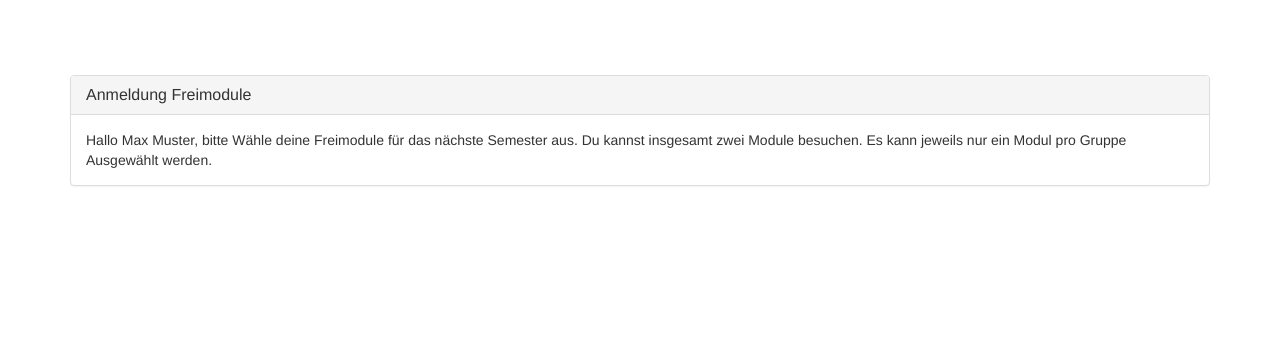
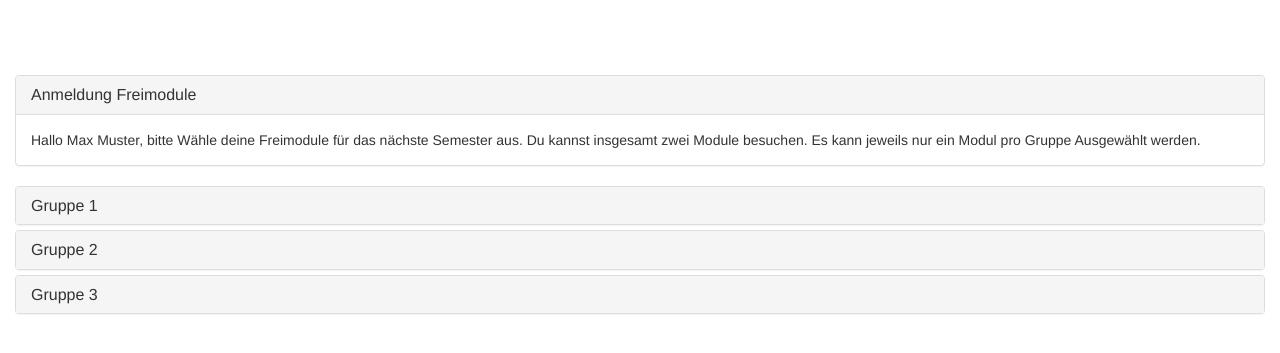
Before and after one commit to ssschift/Codecamp, a PHP site: page / in a window 1280 px wide. Shown: the top 353 px of the page. Run offline with PHP 8.4, Linux system fonts and the light colour scheme; some libraries are stand-ins or nearby versions.

Commit message:
Auto stash before merge of "master" and "origin/master"
Einfügung Accordion
JS Eingebunden

```diff
--- a/index.php
+++ b/index.php
@@ -27,10 +27,10 @@ require_once('system/security.php');
     <link rel="stylesheet" href="css/freimodulwahl.css">
   </head>
   <body>
-  <div class="container">
+    <div class="container-fluid">
       <div class="row">
         <div class="col-xs-12">
-        <div class="panel panel-default uebertitel">
+          <div class="panel panel-default uebertitel"> <!-- Übertitel Panel -->
             <div class="panel-heading">
               <h2 class="panel-title">Anmeldung Freimodule</h2>
             </div>
@@ -38,7 +38,66 @@ require_once('system/security.php');
               Hallo <?php echo $user ?>, bitte Wähle deine Freimodule für das nächste Semester aus. Du kannst insgesamt zwei Module besuchen. Es kann jeweils nur ein Modul pro Gruppe Ausgewählt werden.
             </div>
           </div>
+          <form method="post" role="form"> <!-- Formularbeignn -->
+            <div class="panel-group" id="accordion" role="tablist" aria-multiselectable="true">
+              <div class="panel panel-default">
+                <div class="panel-heading" role="tab" id="überschriftEins">
+                  <h4 class="panel-title">
+                    <a role="button" data-toggle="collapse" data-parent="#accordion" href="#collapseEins" aria-expanded="true" aria-controls"collapseEins">
+                      Gruppe 1
+                    </a>
+                  </h4>
+                </div>
+                <div id="collapseEins" class="panel-collapse collapse" role="tabpanel" aria-labelledby="überschriftEins">
+                  <div class="panel-body">
+                    Radio Button 1 <br>
+                    Radio Button 2 <br>
+                    Radio Button 3 <br>
+                    Radio Button 4 <br>
                   </div>
                 </div>
               </div>
+              <div class="panel panel-default">
+                <div class="panel-heading" role="tab" id="überschriftZwei">
+                  <h4 class="panel-title">
+                    <a class="collapsed" role="button" data-toggle="collapse" data-parent="#accordion" href="#collapseZwei" aria-expanded="false" aria-controls"collapseZwei">
+                      Gruppe 2
+                    </a>
+                  </h4>
+                </div>
+                <div id="collapseZwei" class="panel-collapse collapse" role="tabpanel" aria-labelledby="überschriftZwei">
+                  <div class="panel-body">
+                    Radio Button 1 <br>
+                    Radio Button 2 <br>
+                    Radio Button 3 <br>
+                    Radio Button 4 <br>
+                  </div>
+                </div>
+              </div>
+              <div class="panel panel-default">
+                <div class="panel-heading" role="tab" id="überschriftDrei">
+                  <h4 class="panel-title">
+                    <a class="collapsed" role="button" data-toggle="collapse" data-parent="#accordion" href="#collapseDrei" aria-expanded="false" aria-controls"collapseDrei">
+                      Gruppe 3
+                    </a>
+                  </h4>
+                </div>
+                <div id="collapseDrei" class="panel-collapse collapse" role="tabpanel" aria-labelledby="überschriftDrei">
+                  <div class="panel-body">
+                    Radio Button 1 <br>
+                    Radio Button 2 <br>
+                    Radio Button 3 <br>
+                    Radio Button 4 <br>
+                  </div>
+                </div>
+              </div>
+            </div>
+          </form> <!-- Formular Ende -->
+        </div>
+      </div>
+    </div>
+    <script src="https://ajax.googleapis.com/ajax/libs/jquery/3.2.1/jquery.min.js"></script>
+    <!-- JavaScript-Bootstrap -->
+    <script src="js/bootstrap.min.js"></script>
   </body>
+</html>
```
Lines whose indentation alone changed are shown as unchanged.
